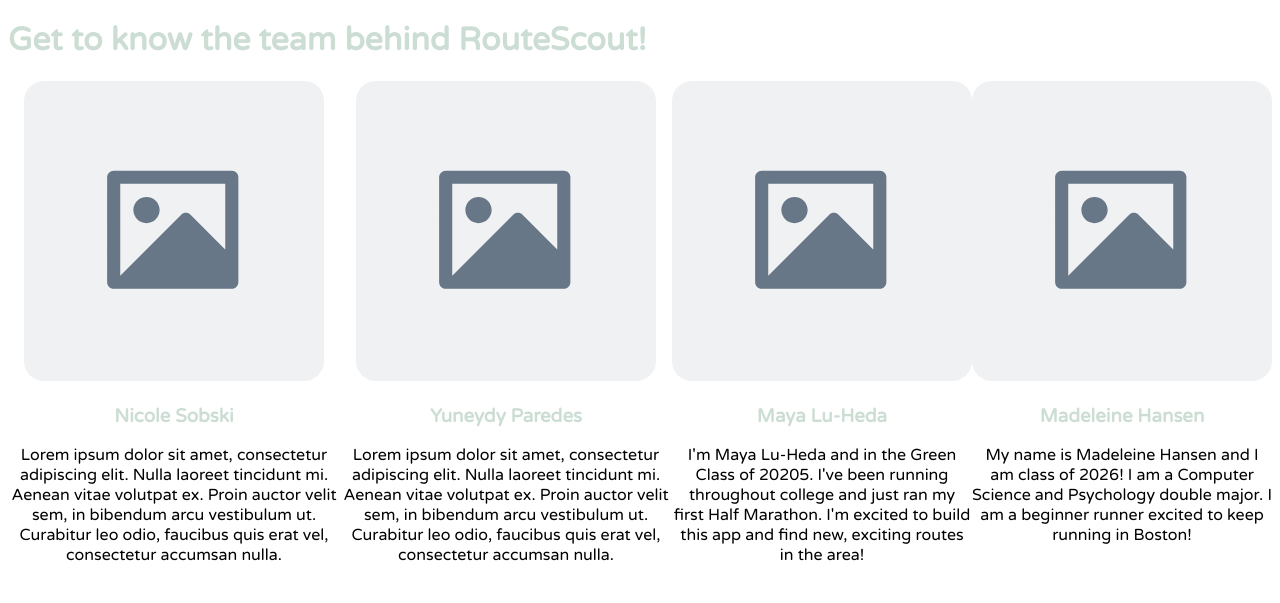
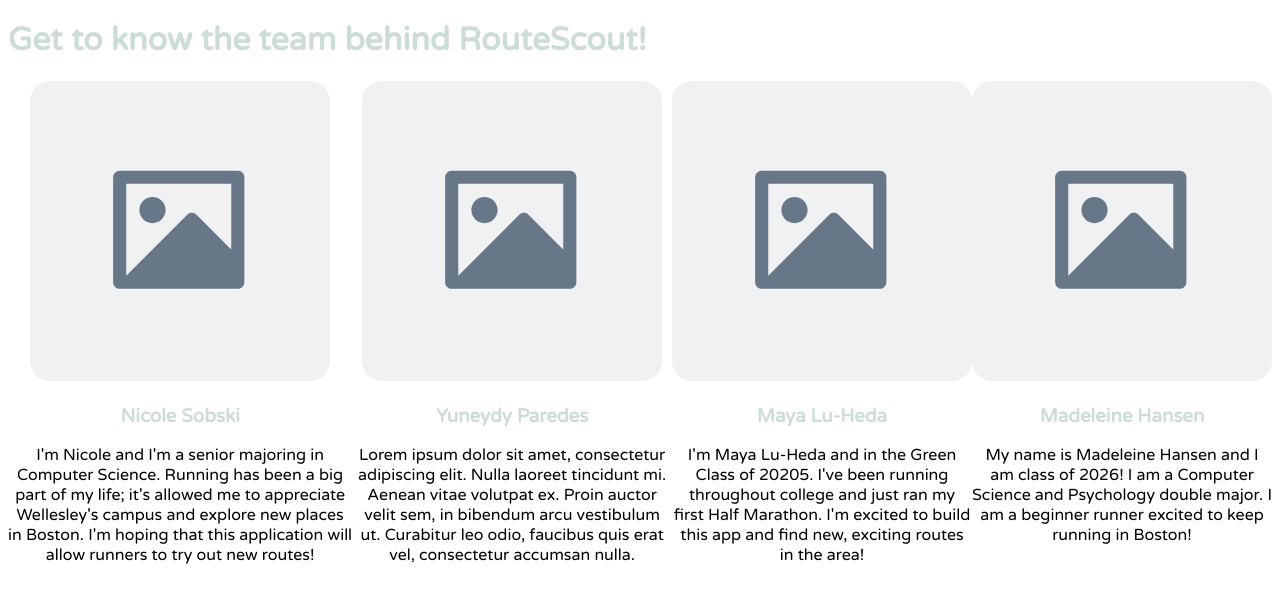
Before and after one commit to Yuneydy/RouteScout, a Flask app: page /aboutUs/ in a window 1280 px wide. Shown: the part 56-659 px from the top of the page. Run offline with Flask 3, Linux system fonts and the light colour scheme; the visitor is signed in with stand-in values (Sample User, id 1).

Commit message:
updated about the creator page

```diff
--- a/templates/aboutUs.html
+++ b/templates/aboutUs.html
@@ -6,8 +6,10 @@
 <div class="about">
 <div><img class="aboutPic" src="/static/placeholder.svg" alt="One of our awesome creators">
        <h3>Nicole Sobski</h3>
-       <p> Lorem ipsum dolor sit amet, consectetur adipiscing elit. Nulla laoreet tincidunt mi. Aenean vitae volutpat ex.
-        Proin auctor velit sem, in bibendum arcu vestibulum ut. Curabitur leo odio, faucibus quis erat vel, consectetur accumsan nulla.</p>
+       <p>I'm Nicole and I'm a senior majoring in Computer Science. Running has been a big part of my life; it's allowed
+        me to appreciate Wellesley's campus and explore new places in Boston. I'm hoping that this application
+        will allow runners to try out new routes!
+       </p>
 </div>
 
 <div><img class="aboutPic" src="/static/placeholder.svg" alt="One of our awesome creators">
```
